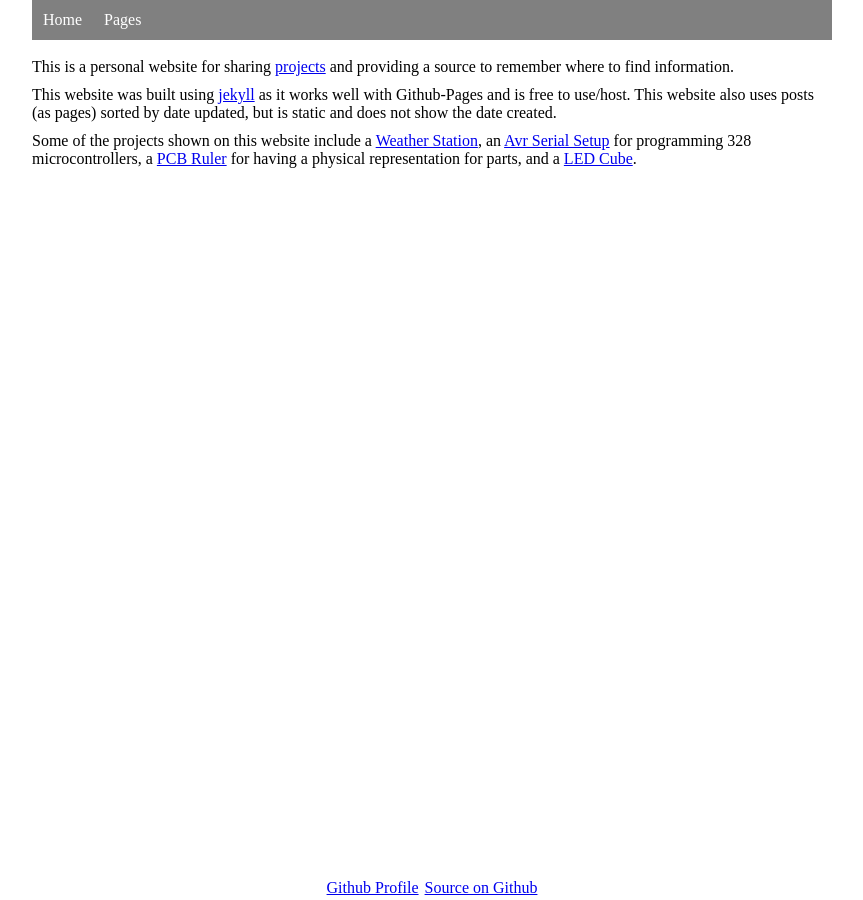
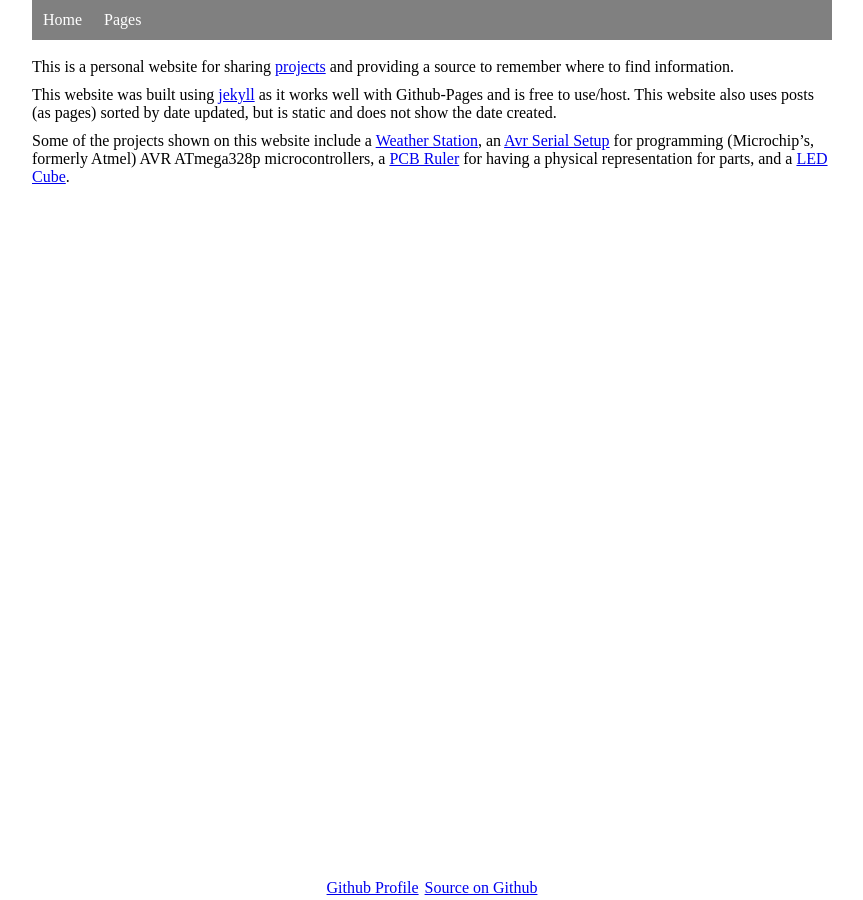
Before and after one commit to mwyoung/mwyoung.github.io, a Jekyll site: the page built from index.md, in a window 1280 px wide. Shown: the whole page, without its empty margins (208-1071 px from the left). Built offline with Jekyll 4.4.1, drawn with Linux system fonts in a browser that asks for light colours.

Commit message:
Update text

```diff
--- a/index.md
+++ b/index.md
@@ -12,6 +12,7 @@ by date updated, but is static and does not show the date created.
 
 Some of the projects shown on this website include a [Weather
 Station](https://github.com/mwyoung/Weather-Station), an [Avr Serial
-Setup](https://github.com/mwyoung/avr-serial-test) for programming 328 microcontrollers, a
-[PCB Ruler](https://github.com/mwyoung/Adafruit-PCB-Ruler) for having a physical
-representation for parts, and a [LED Cube](https://github.com/mwyoung/LED-Cube).
+Setup](https://github.com/mwyoung/avr-serial-test) for programming (Microchip's, formerly
+Atmel) AVR ATmega328p microcontrollers, a [PCB
+Ruler](https://github.com/mwyoung/Adafruit-PCB-Ruler) for having a physical representation
+for parts, and a [LED Cube](https://github.com/mwyoung/LED-Cube).
```
